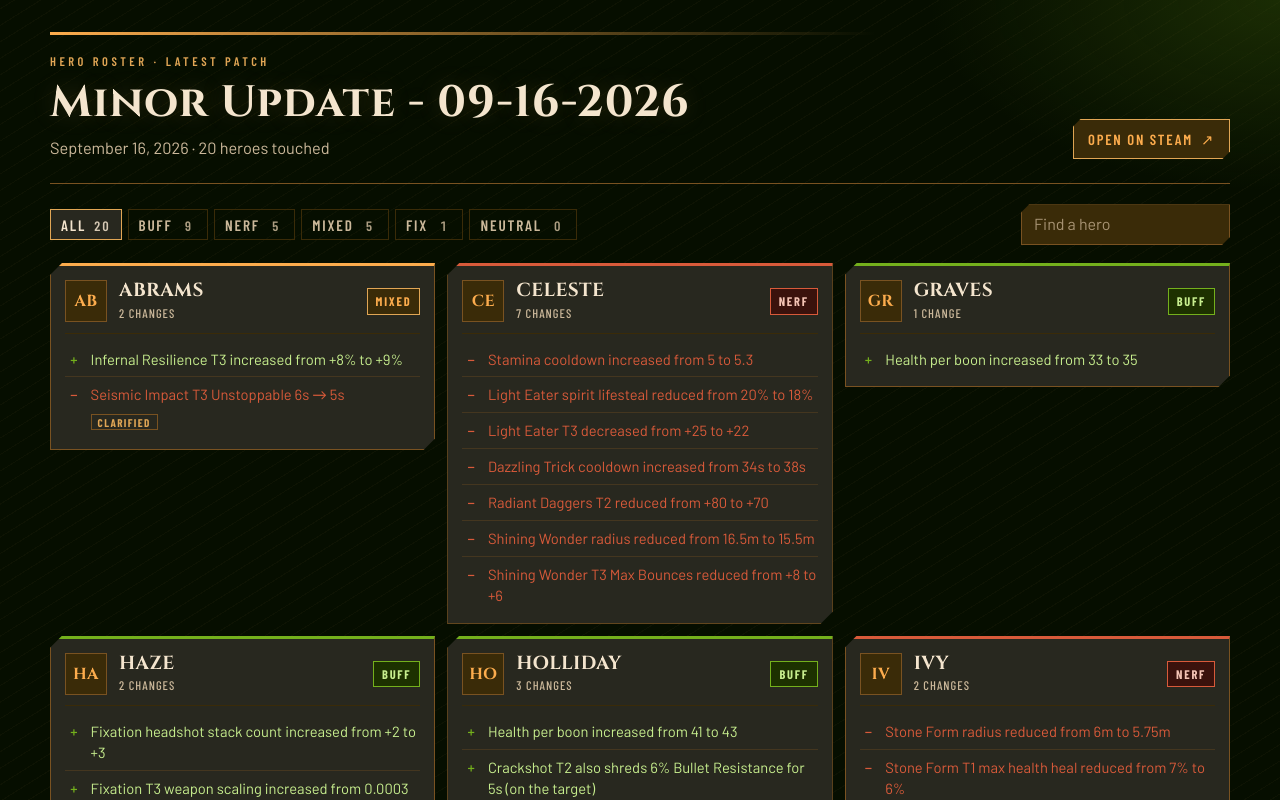
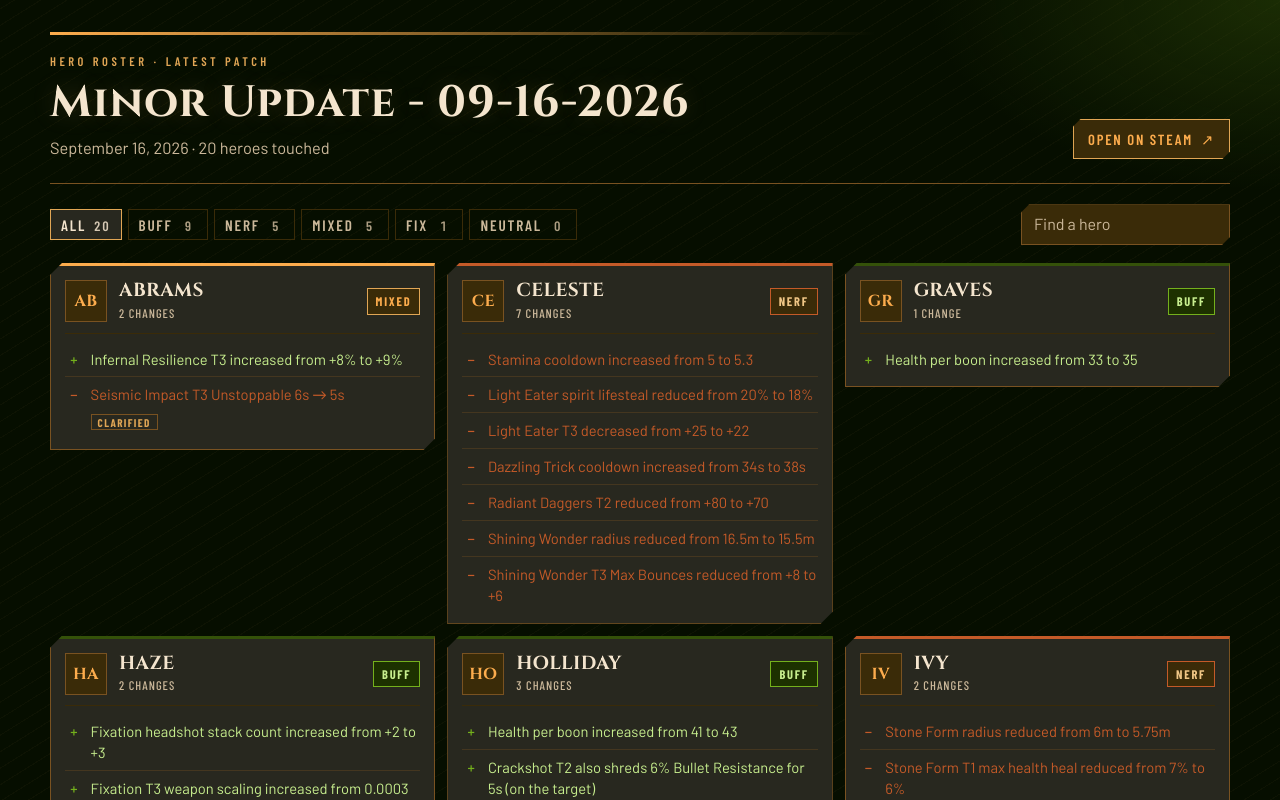
Before and after one commit to TheF1rstPancake/deadlock-patch-tracker, a React (Vite) app: page / in a window 1280 px wide. Shown: the top 800 px of the page. Built offline with nearby package versions, Linux system fonts and the light colour scheme.

Commit message:
Lock Deadlock palette tokens onto the hero roster chrome
Map every surface to the Valve-sampled greens, golds, weapon ambers,
and spirit purple so buffs read vitality and nerfs read amber-red
instead of Material colors.

Co-authored-by: Giovanni Briggs <g@thef1rstpancake.com>

```diff
--- a/src/index.css
+++ b/src/index.css
@@ -2,23 +2,32 @@
 
 :root {
   color-scheme: dark;
+  /* Valve-sampled Deadlock UI palette */
   --bg: #060e00;
   --panel: #28281f;
   --ink: #f4e5ce;
-  --muted: #cbb89a;
   --gold: #e1a655;
   --gold-hot: #fcac4d;
-  --line: #795221;
-  --weapon: #3a2b08;
+  --vitality: #74b01c;
+  --vitality-bright: #c7ee8e;
+  --vitality-deep: #345109;
+  --vitality-void: #1d3100;
+  --weapon: #795221;
+  --weapon-dark: #3a2b08;
   --weapon-light: #f0c685;
-  --buff: #c7ee8e;
-  --buff-deep: #74b01c;
-  --buff-void: #1d3100;
-  --nerf: #d85a3a;
-  --mixed: #fcac4d;
-  --fix: #c58bf4;
-  --fix-void: #372248;
-  --neutral: #f0c685;
+  --spirit: #c58bf4;
+  --spirit-void: #372248;
+
+  --muted: #cbb89a;
+  --line: var(--weapon);
+  --buff: var(--vitality-bright);
+  --buff-deep: var(--vitality);
+  --buff-void: var(--vitality-void);
+  --nerf: #c45a28;
+  --mixed: var(--gold-hot);
+  --fix: var(--spirit);
+  --fix-void: var(--spirit-void);
+  --neutral: var(--weapon-light);
   font-family: Barlow, 'Trebuchet MS', sans-serif;
   line-height: 1.42;
   font-weight: 400;
@@ -138,7 +147,7 @@ h1 {
   border: 1px solid var(--gold);
   color: var(--gold-hot);
   text-decoration: none;
-  background: var(--weapon);
+  background: var(--weapon-dark);
   font-family: 'Barlow Condensed', sans-serif;
   font-weight: 600;
   letter-spacing: 0.12em;
@@ -150,7 +159,7 @@ h1 {
 
 .steam-link:hover,
 .steam-link:focus-visible {
-  background: #3a2b08;
+  background: var(--weapon);
   color: var(--ink);
   outline: none;
 }
@@ -172,7 +181,7 @@ h1 {
 
 .chip {
   appearance: none;
-  border: 1px solid #3a2b08;
+  border: 1px solid var(--weapon-dark);
   background: transparent;
   color: var(--muted);
   border-radius: 0;
@@ -201,7 +210,8 @@ h1 {
 }
 .chip-nerf[aria-selected='true'] {
   border-color: var(--nerf);
-  color: #f4c4b4;
+  color: var(--weapon-light);
+  background: var(--weapon-dark);
 }
 .chip-mixed[aria-selected='true'] {
   border-color: var(--gold-hot);
@@ -224,7 +234,7 @@ h1 {
 .search input {
   width: min(100%, 220px);
   border: 1px solid var(--line);
-  background: var(--weapon);
+  background: var(--weapon-dark);
   color: var(--ink);
   border-radius: 0;
   padding: 8px 12px;
@@ -233,7 +243,7 @@ h1 {
 }
 
 .search input::placeholder {
-  color: #a89474;
+  color: var(--muted);
 }
 
 .search input:focus-visible {
@@ -259,7 +269,7 @@ h1 {
 }
 
 .hero-card.sentiment-buff {
-  border-top-color: var(--buff-deep);
+  border-top-color: var(--vitality-deep);
 }
 .hero-card.sentiment-nerf {
   border-top-color: var(--nerf);
@@ -288,7 +298,7 @@ h1 {
   font-family: Cinzel, serif;
   font-weight: 700;
   letter-spacing: 0.02em;
-  background: var(--weapon);
+  background: var(--weapon-dark);
   color: var(--gold-hot);
   border: 1px solid var(--line);
 }
@@ -324,13 +334,13 @@ h1 {
   border-color: var(--buff-deep);
 }
 .badge-nerf {
-  color: #f4c4b4;
-  background: #3a120c;
+  color: var(--weapon-light);
+  background: var(--weapon-dark);
   border-color: var(--nerf);
 }
 .badge-mixed {
   color: var(--gold-hot);
-  background: var(--weapon);
+  background: var(--weapon-dark);
   border-color: var(--gold);
 }
 .badge-fix {
@@ -340,7 +350,7 @@ h1 {
 }
 .badge-neutral {
   color: var(--weapon-light);
-  background: var(--weapon);
+  background: var(--weapon-dark);
   border-color: var(--line);
 }
 
@@ -348,7 +358,7 @@ h1 {
   list-style: none;
   margin: 0;
   padding: 8px 0 0;
-  border-top: 1px solid #3a2b08;
+  border-top: 1px solid var(--weapon-dark);
 }
 
 .change {
```
